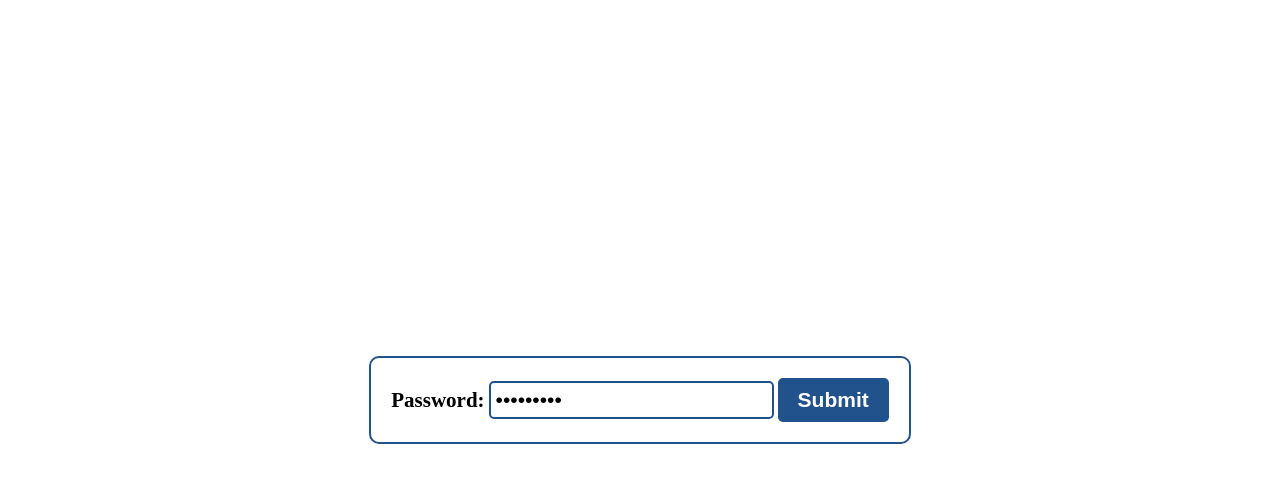
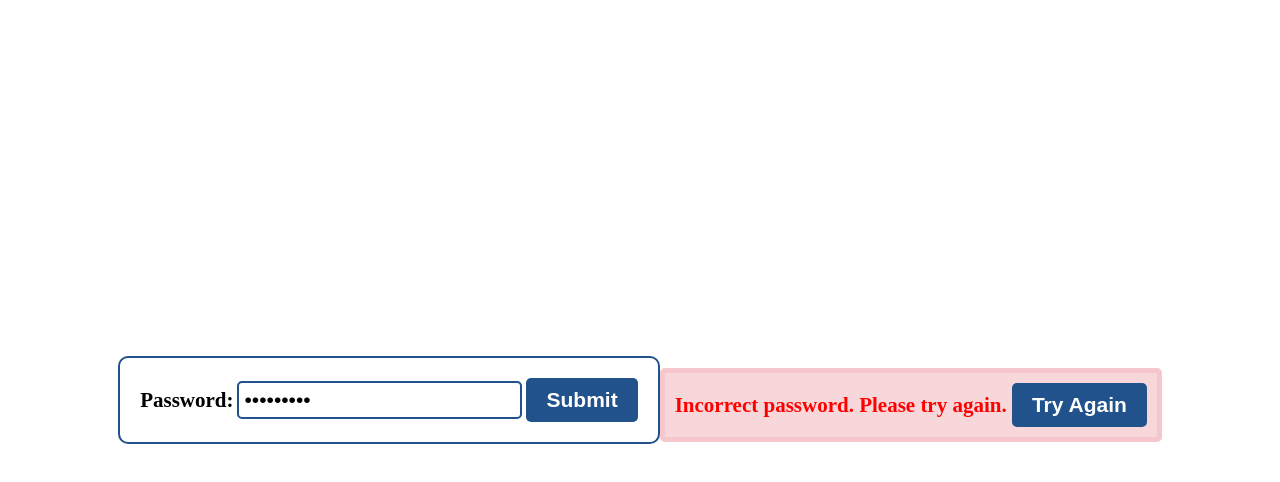
Before and after one commit to cse110-sp24-group23/dev-journal, a website: page src/password/landing.html in a window 1280 px wide. Both pictures are taken after typing "Sample123" into the empty fields and a click on the button "Submit". Drawn offline with Linux system fonts and the light colour scheme.

Commit message:
added error messages to settings and landing

```diff
--- a/src/password/landing.css
+++ b/src/password/landing.css
@@ -45,3 +45,32 @@ button[type="submit"]:hover {
     background-color: #E2EFFF;
     color: #21528B;
 }
+
+.error{
+    font-size: 21px;
+    font-weight: bold;
+    display: none; /* Hidden by default */
+    color: red;
+    background-color: #f8d7da;
+    border: 5px solid #f5c6cb;
+    padding: 10px;
+    margin-top: 10px;
+    border-radius: 5px;
+    text-align: center;
+}
+
+.error button{
+    font-size: 21px;
+    font-weight: bold;
+    background-color: #21528B;
+    color: white;
+    border: none;
+    padding: 10px 20px;
+    cursor: pointer;
+    border-radius: 5px;
+}
+
+.error button:hover {
+    background-color: #E2EFFF;
+    color: #21528B;
+}
--- a/src/password/landing.html
+++ b/src/password/landing.html
@@ -12,6 +12,10 @@
         <input type="password" id="password" name="password" required>
         <button type="submit">Submit</button>
     </form>
+    <div id = "error-message" class = "error">
+        <span id="error-text">Incorrect password. Please try again.</span>
+        <button id="try-again-button">Try Again</button>
+    </div>
     <script src="landing.js"></script>
 </body>
 </html>
--- a/src/password/landing.js
+++ b/src/password/landing.js
@@ -12,8 +12,13 @@ document.getElementById('input-password-form').addEventListener('submit', async
 
     //TODO: show incorrect password error on the page
     else{
-        console.log("incorrect password")
+        const errorMessage = document.getElementById('error-message');
+        errorMessage.style.display = 'block';
     }
+})
+document.getElementById('try-again-button').addEventListener('click', function(){
+    const errorMessage = document.getElementById('error-message');
+    errorMessage.style.display='none';
 })
 
 /*
--- a/src/settings/settings.css
+++ b/src/settings/settings.css
@@ -92,3 +92,32 @@ button:hover {
     margin-left: 0.5em;
     vertical-align: middle;
 }
+
+.error{
+    font-size: 15px;
+    font-weight: bold;
+    display: none; /* Hidden by default */
+    color: red;
+    background-color: #f8d7da;
+    border: 1px solid #f5c6cb;
+    padding: 5px;
+    margin-top: 1px;
+    border-radius: 2px;
+    text-align: center;
+}
+
+.error button{
+    font-size: 15px;
+    font-weight: bold;
+    background-color: #21528B;
+    color: white;
+    border: none;
+    padding: 5px 10px;
+    cursor: pointer;
+    border-radius: 5px;
+}
+
+.error button:hover {
+    background-color: #E2EFFF;
+    color: #21528B;
+}
```
Also changed, not shown: src/settings/settings.html (+4 -0 lines), src/settings/settings.js (+6 -2 lines).
